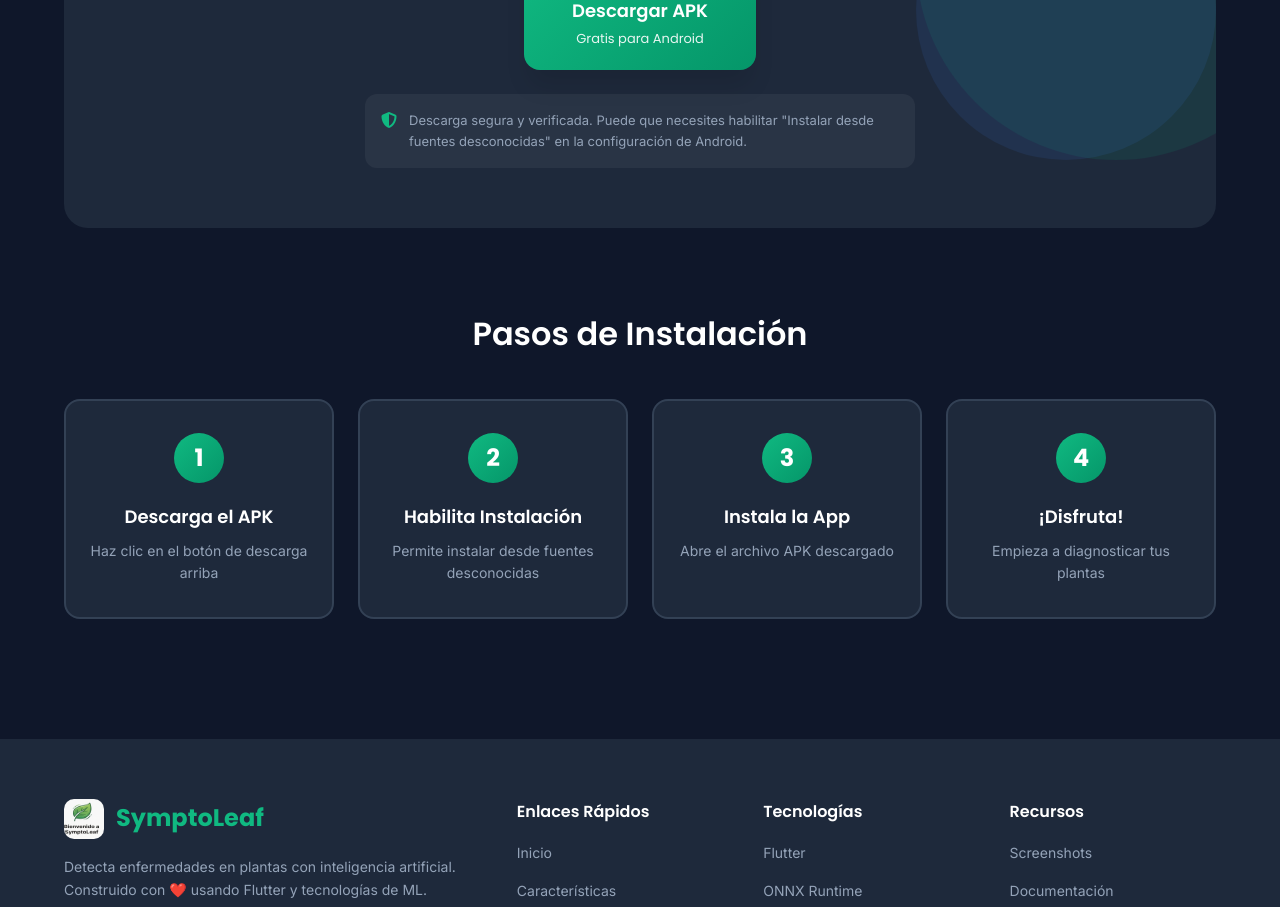
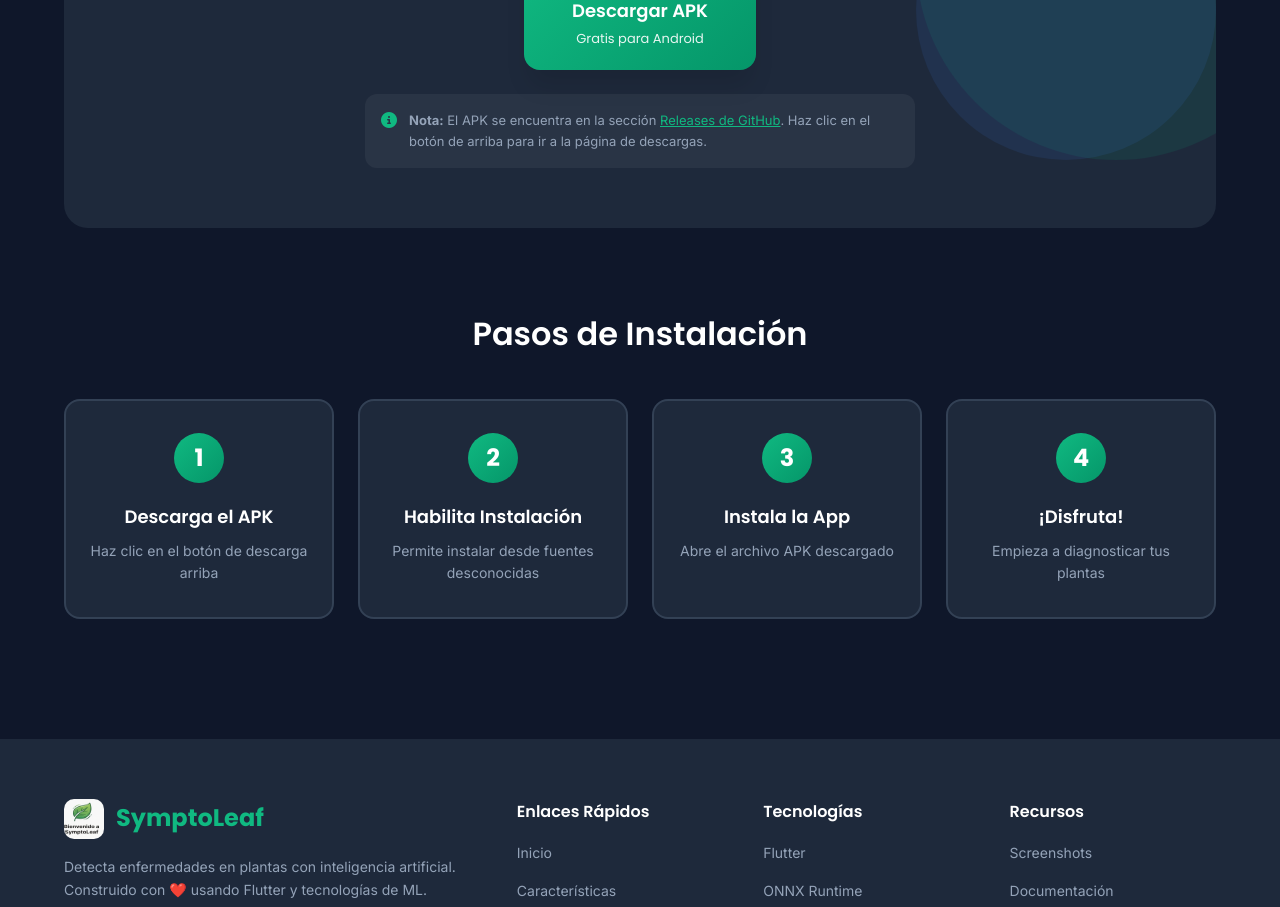
Before and after one commit to AMVMesias/SymptoLeaf-APK, a plain HTML site: page index.html in a window 1280 px wide. Shown: the part 5716-6623 px from the top of the page. Drawn offline with Linux system fonts and the light colour scheme.

Commit message:
🔗 fix: Update download link to GitHub Releases

```diff
--- a/index.html
+++ b/index.html
@@ -351,15 +351,15 @@
                         </div>
                     </div>
 
-                    <a href="symptoleaf.apk" class="btn btn-download" download>
+                    <a href="https://github.com/AMVMesias/SymptoLeaf-APK/releases" target="_blank" class="btn btn-download">
                         <i class="fab fa-android"></i>
                         Descargar APK
                         <span class="btn-subtitle">Gratis para Android</span>
                     </a>
 
                     <div class="download-note">
-                        <i class="fas fa-shield-alt"></i>
-                        <span>Descarga segura y verificada. Puede que necesites habilitar "Instalar desde fuentes desconocidas" en la configuración de Android.</span>
+                        <i class="fas fa-info-circle"></i>
+                        <span><strong>Nota:</strong> El APK se encuentra en la sección <a href="https://github.com/AMVMesias/SymptoLeaf-APK/releases" target="_blank" style="color: var(--primary); text-decoration: underline;">Releases de GitHub</a>. Haz clic en el botón de arriba para ir a la página de descargas.</span>
                     </div>
                 </div>
 
```
